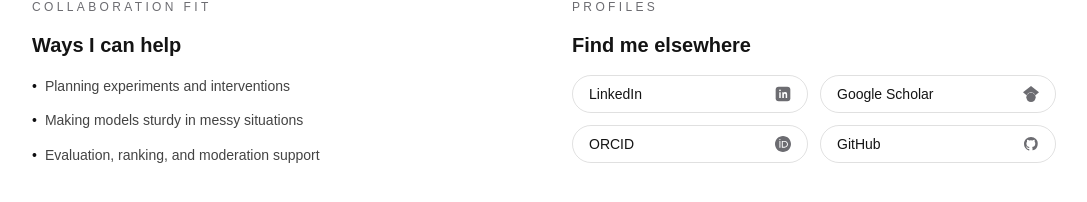
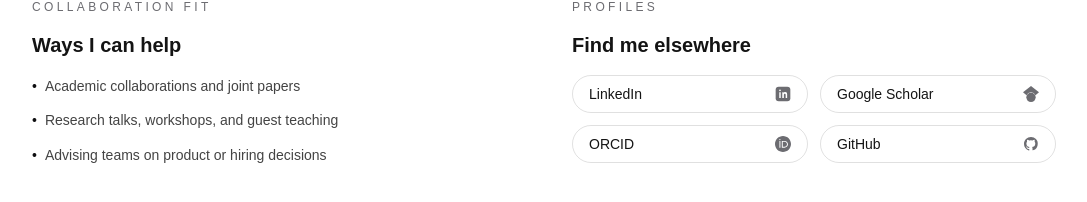
Before and after one commit to kyxzhe/kyxzhe.github.io, a Next.js app: page /contact in a window 1280 px wide. Shown: the part 904-1106 px from the top of the page, without its empty margins (96-1183 px from the left). Built offline with nearby package versions, Linux system fonts and the light colour scheme.

Commit message:
chore: refocus collaboration copy

```diff
--- a/src/app/contact/page.tsx
+++ b/src/app/contact/page.tsx
@@ -39,9 +39,9 @@ const replyNotes = [
 ];
 
 const collaborationAreas = [
-  "Planning experiments and interventions",
-  "Making models sturdy in messy situations",
-  "Evaluation, ranking, and moderation support",
+  "Academic collaborations and joint papers",
+  "Research talks, workshops, and guest teaching",
+  "Advising teams on product or hiring decisions",
 ];
 
 const socialLinks = [
```
